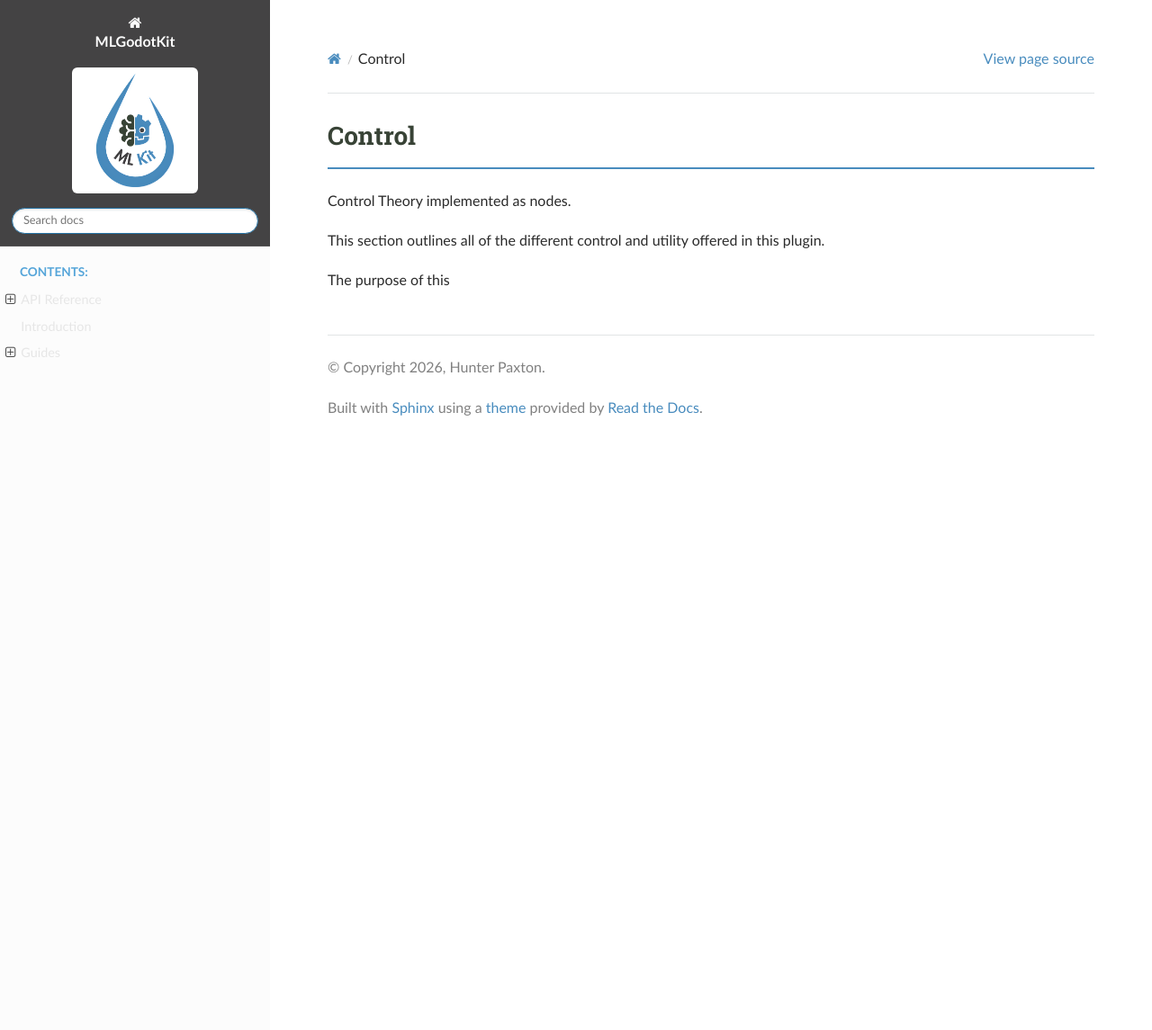
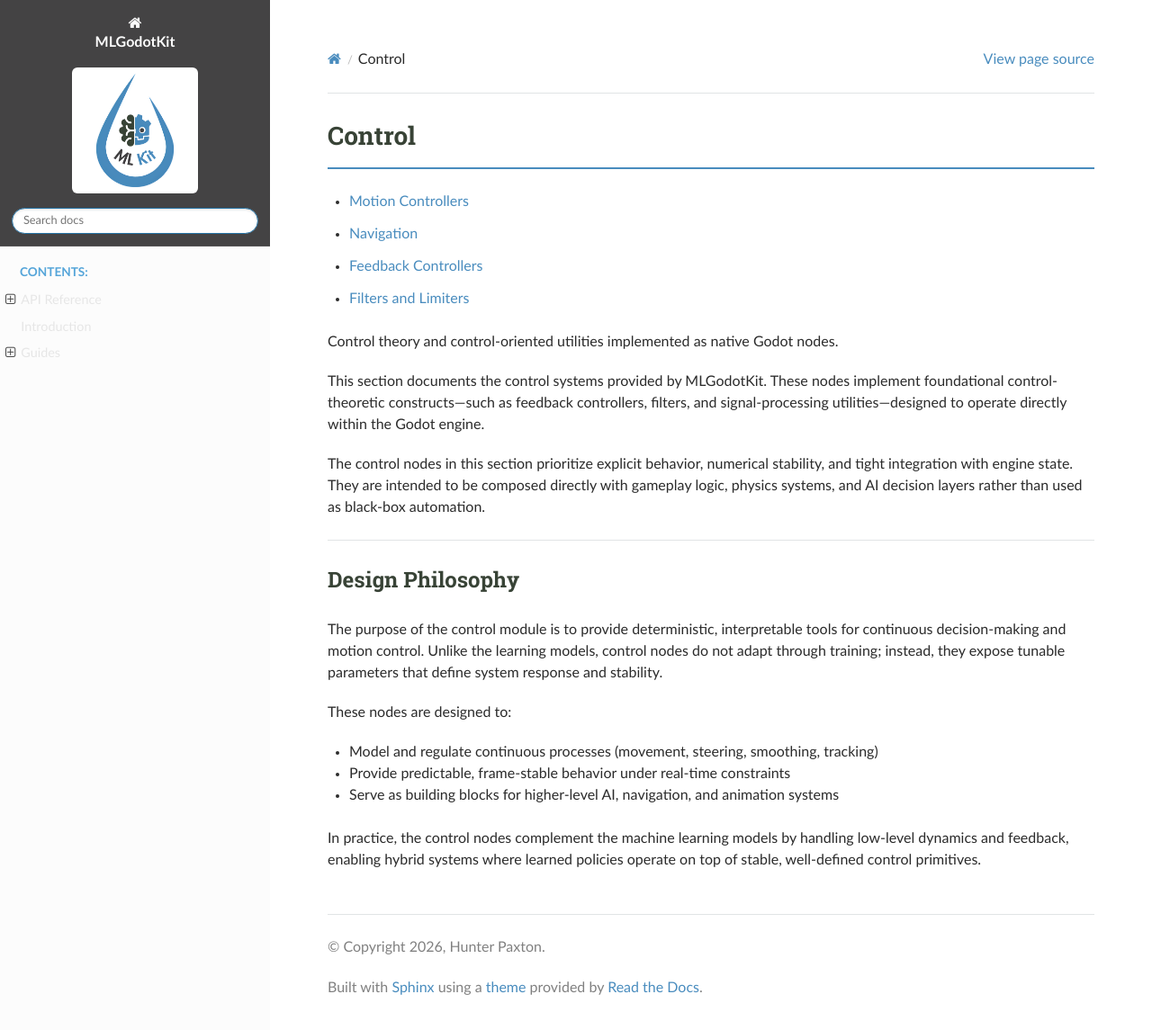
Before and after one commit to Hunter174/MLGodotKit, a Sphinx documentation site: the page built from docs/api/control/index.rst, in a window 1280 px wide and 1160 px high. Shown: the top 1145 px of the window at 90% size. Built offline with Sphinx 7.4.7 and the Read the Docs theme 3.1.0, drawn with Linux system fonts in a browser that asks for light colours; pages that are not in the unit, such as notebooks, are missing from menus.

Commit message:
updated docs

```diff
--- a/docs/api/control/index.rst
+++ b/docs/api/control/index.rst
@@ -1,11 +1,42 @@
 Control
-======
+=======
 .. toctree::
-   :maxdepth: 1
+   :maxdepth: 2
+
+   motion/index
+   navigation/index
+   controllers/index
+   filters/index
 
 
-Control Theory implemented as nodes.
+Control theory and control-oriented utilities implemented as native Godot nodes.
 
-This section outlines all of the different control and utility offered in this plugin.
+This section documents the control systems provided by MLGodotKit. These nodes
+implement foundational control-theoretic constructs—such as feedback controllers,
+filters, and signal-processing utilities—designed to operate directly within the
+Godot engine.
 
-The purpose of this
+The control nodes in this section prioritize explicit behavior, numerical stability,
+and tight integration with engine state. They are intended to be composed directly
+with gameplay logic, physics systems, and AI decision layers rather than used as
+black-box automation.
+
+----
+
+Design Philosophy
+-----------------
+
+The purpose of the control module is to provide deterministic, interpretable tools
+for continuous decision-making and motion control. Unlike the learning models,
+control nodes do not adapt through training; instead, they expose tunable parameters
+that define system response and stability.
+
+These nodes are designed to:
+
+- Model and regulate continuous processes (movement, steering, smoothing, tracking)
+- Provide predictable, frame-stable behavior under real-time constraints
+- Serve as building blocks for higher-level AI, navigation, and animation systems
+
+In practice, the control nodes complement the machine learning models by handling
+low-level dynamics and feedback, enabling hybrid systems where learned policies
+operate on top of stable, well-defined control primitives.
```
Also changed, not shown: docs/api/control/controllers/index.rst (added, +9 -0 lines), docs/api/control/filters/index.rst (added, +12 -0 lines), docs/api/control/motion/index.rst (added, +10 -0 lines), docs/api/control/navigation/index.rst (added, +10 -0 lines).
